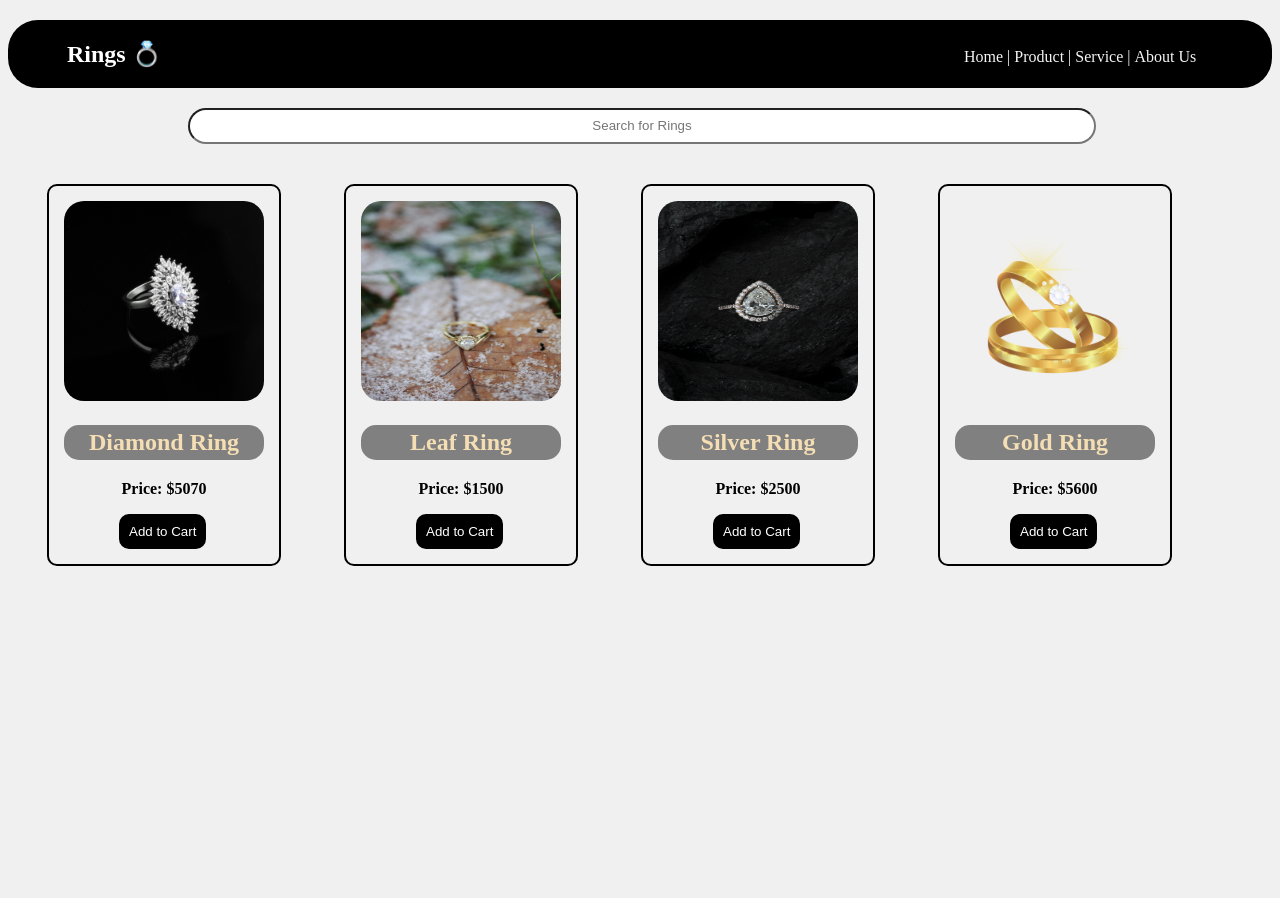
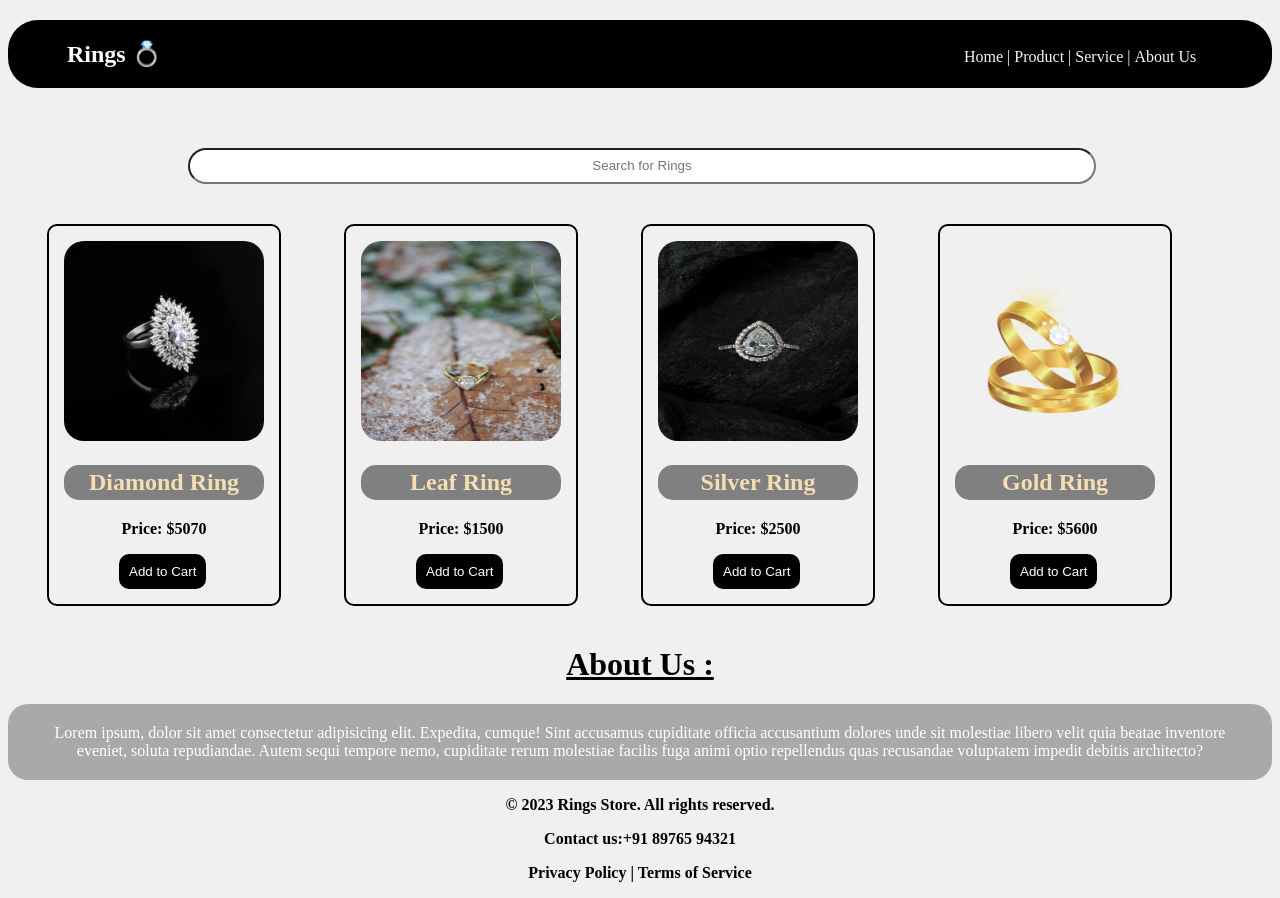
Before and after one commit to Thanosda/Productspg, a plain HTML site: page index.html in a window 1280 px wide. Before the commit the page ends 800 px from the top, so only its background shows below. Drawn offline with Linux system fonts and the light colour scheme.

Commit message:
finished

```diff
--- a/index.html
+++ b/index.html
@@ -10,7 +10,7 @@
 <body>
     <div class="header ">
         <nav>
-            <h1>Rings 💍</h1>
+            <h1 class="one">Rings 💍</h1>
             <ul>
                 <li>Home |</li>
                 <li>Product |</li>
@@ -55,7 +55,20 @@
     </div>
 
 
+<h1 class="four"> About Us :</h1>
 
+<div class="about">
+    Lorem ipsum, dolor sit amet consectetur adipisicing elit. Expedita, cumque! Sint accusamus cupiditate officia accusantium dolores unde sit molestiae libero velit quia beatae inventore eveniet, soluta repudiandae. Autem sequi tempore nemo, cupiditate rerum molestiae facilis fuga animi optio repellendus quas recusandae voluptatem impedit debitis architecto?
+</div>
+
+
+<div class="footer">
+    <p>© 2023 Rings Store. All rights reserved.</p>
+    <p>Contact us:+91 89765 94321</p>
+
+
+    <p>Privacy Policy | Terms of Service</p>
+</div>
 
 
 </body>
--- a/style.css
+++ b/style.css
@@ -7,7 +7,7 @@ nav{
 
 }
 
-h1{
+.one{
   margin-left: 59px;
   display: inline-block;
   margin-right:60%;
@@ -37,7 +37,7 @@ width: 900px;
 border-radius: 20px;
 text-align: center;
 margin-left:180px;
-margin-top: 20px;
+margin-top: 60px;
 
  }
 .product{
@@ -83,3 +83,22 @@ button{
     cursor: pointer;
     margin-left: 55px;
 }
+
+button:hover{
+    background-color: goldenrod;
+    color: black;
+}
+.four{
+    text-align: center;
+    color: black;
+    margin-top: 20px;
+    text-decoration: underline;
+}
+.about{
+  background-color: darkgray;
+  color: white;
+  border-radius: 20px;
+  padding: 20px;
+  text-align: center;
+
+}
```
